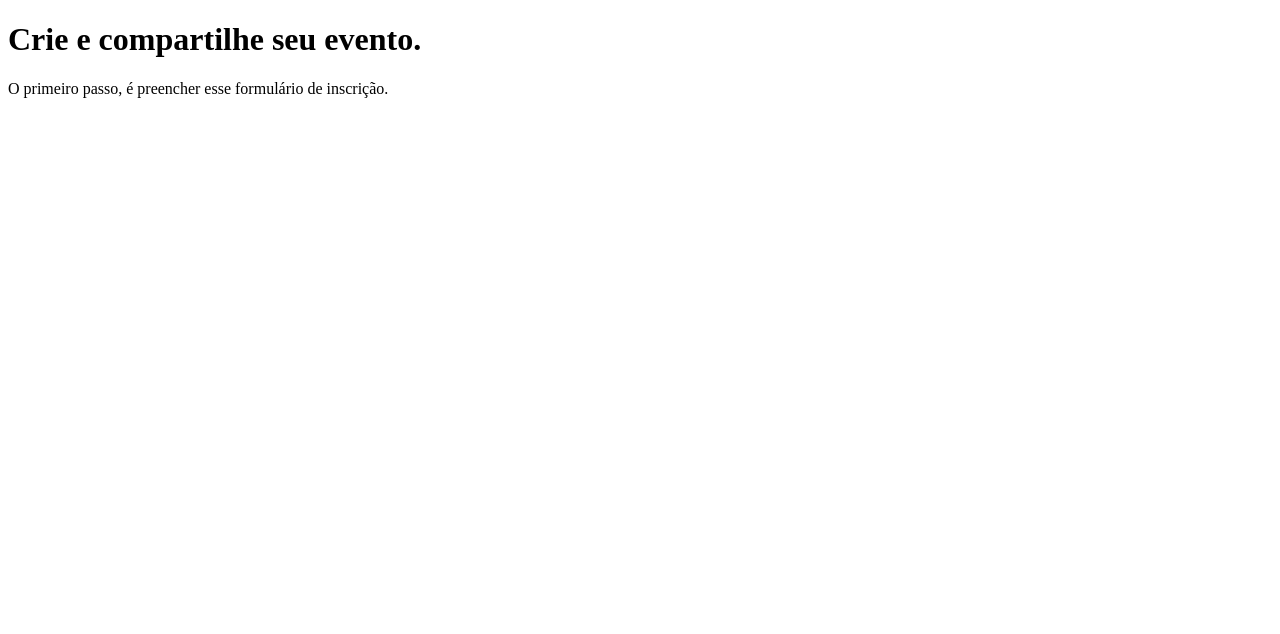
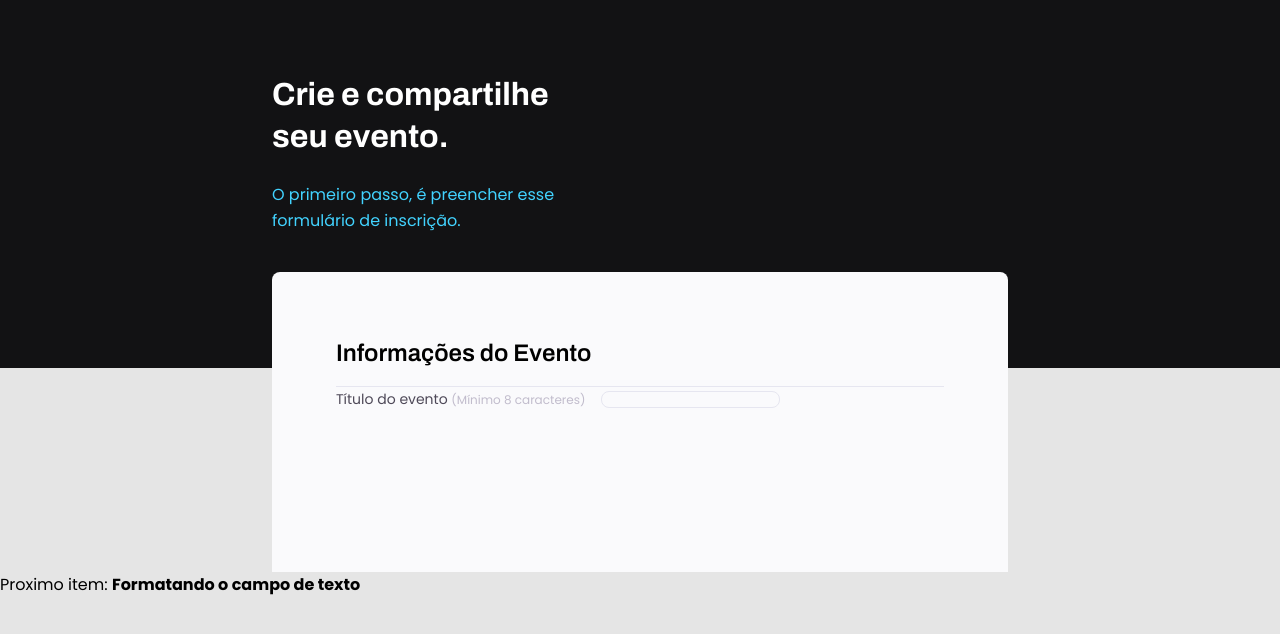
Before and after one commit to rogeriolins/explorer-projeto03, a plain HTML site: page index.html in a window 1280 px wide. Drawn offline with Linux system fonts and the light colour scheme.

Commit message:
Initialized Formated form

```diff
--- a/index.html
+++ b/index.html
@@ -1,15 +1,40 @@
 <!DOCTYPE html>
 <html lang="pt-br">
   <head>
+    <link rel="preconnect" href="https://fonts.googleapis.com" />
+    <link rel="preconnect" href="https://fonts.gstatic.com" crossorigin />
+
     <meta charset="UTF-8" />
     <meta name="viewport" content="width=device-width, initial-scale=1.0" />
+
     <title>Crie seu evento</title>
+
+    <link
+      href="https://fonts.googleapis.com/css2?family=Archivo:wght@600;700&family=Poppins:wght@400;700&display=swap"
+      rel="stylesheet"
+    />
+    <link rel="stylesheet" href="style.css" />
   </head>
   <body>
-    <header>
-      <h1>Crie e compartilhe seu evento.</h1>
-      <p>O primeiro passo, é preencher esse formulário de inscrição.</p>
-    </header>
-    <form></form>
+    <div id="page">
+      <header>
+        <h1>Crie e compartilhe seu evento.</h1>
+        <p>O primeiro passo, é preencher esse formulário de inscrição.</p>
+      </header>
+      <form>
+        <fieldset>
+          <legend>Informações do Evento</legend>
+        </fieldset>
+
+        <div class="input-wrapper">
+          <label for="event-title"
+            >Título do evento <span>(Mínimo 8 caracteres)</span>
+            <input type="text" id="event-title" />
+          </label>
+        </div>
+      </form>
+    </div>
+    <p>Proximo item: <strong>Formatando o campo de texto</p>
+</strong>
   </body>
 </html>
--- a/style.css
+++ b/style.css
@@ -12,6 +12,8 @@
   --color-form-legend: #4e4958;
   --color-form-legend-description: #c1bccc;
 
+  --color-form-line: #e6e6f0;
+
   --color-form-imput-border: #c1bccc;
 
   --color-button-form: #04d361;
@@ -20,4 +22,99 @@
 * {
   margin: 0px;
   padding: 0px;
+  box-sizing: border-box;
 }
+
+body {
+  font-family: "Poppins", sans-serif;
+  background-color: var(--color-background-bottom);
+}
+
+body::before {
+  content: "";
+  width: 100%;
+  height: 368px;
+  background: var(--color-background-top);
+
+  /*
+     Todos os elementos criados pela pseudo ::before e ::after, precisam ser iniciados as outras propriedades
+   */
+  display: block;
+  position: absolute;
+  z-index: -1;
+}
+
+#page {
+  width: 736px;
+  margin: auto;
+}
+
+header {
+  width: 319px;
+}
+
+header h1 {
+  font-family: "Archivo", sans-serif;
+  font-size: bold;
+  line-height: 42px;
+  padding-top: 74px;
+  color: var(--color-title);
+}
+
+header p {
+  color: var(--color-subtitle);
+  font-weight: 400px;
+  font-size: 16px;
+  line-height: 26px;
+  padding-top: 24px;
+}
+
+form {
+  background-color: var(--color-background-form);
+  min-height: 300px;
+  margin-top: 38px;
+  border-radius: 8px 8px 0px 0px;
+  padding: 64px;
+}
+
+form fieldset {
+  border: none;
+}
+
+form fieldset legend {
+  font-family: "Archivo", sans-serif;
+  font-weight: 600;
+  font-size: 24px;
+  line-height: 34px;
+
+  width: 100%;
+  border-bottom: 1px solid var(--color-form-line);
+  padding-bottom: 16px;
+}
+
+.input-wrapper {
+  display: flex;
+  flex-direction: column;
+}
+
+.input-wrapper label {
+  font-size: 14px;
+  line-height: 24px;
+  margin-bottom: 8px;
+
+  color: var(--color-form-legend);
+}
+
+.input-wrapper label span {
+  margin-right: 12px;
+  font-size: 12px;
+  line-height: 20px;
+
+  color: var(--color-form-legend-description);
+}
+
+.input-wrapper input {
+  background-color: var(--color-background-form);
+  border: 1px solid var(--color-form-line);
+  border-radius: 8px;
+}
```
